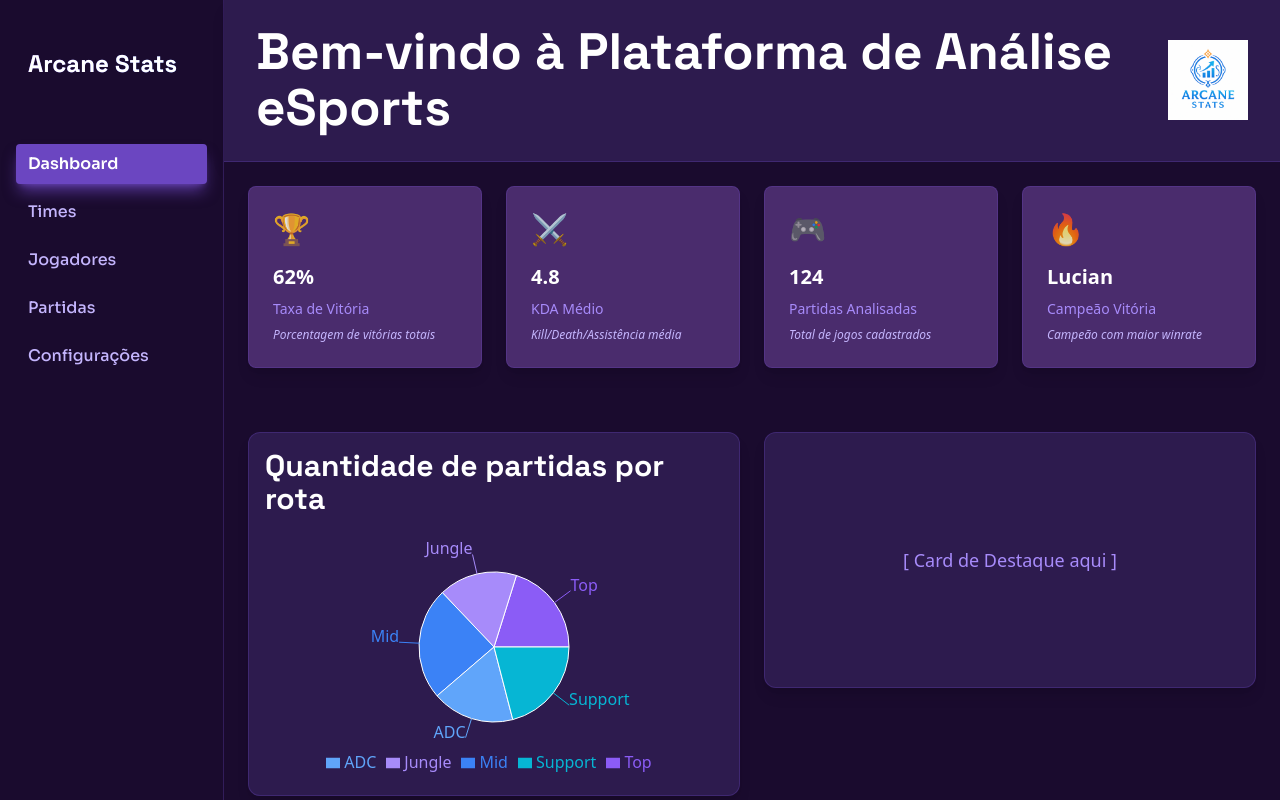
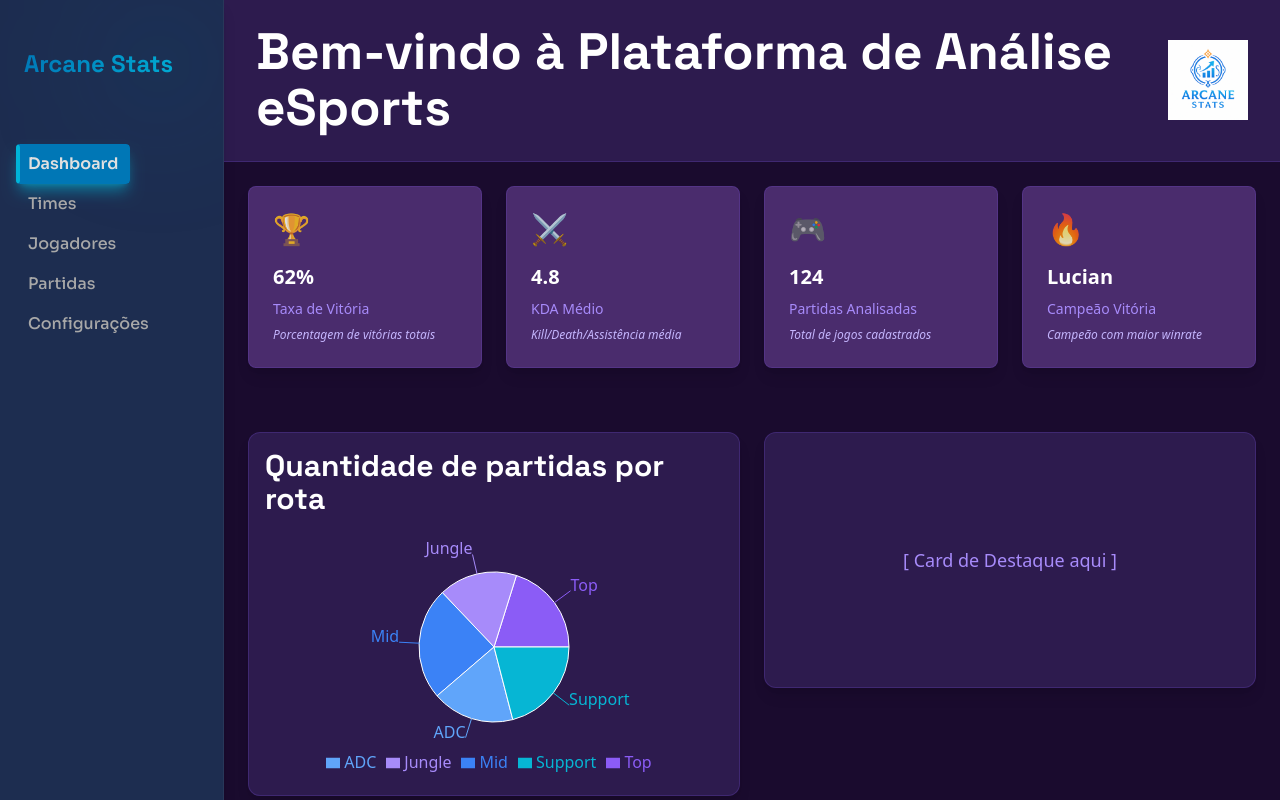
Before and after one commit to CapivaraDevv/Arcane-Stats, a React (Vite) app in the folder arcane-stats/: page / in a window 1280 px wide. Shown: the top 800 px of the page. Built offline with nearby package versions, Linux system fonts and the light colour scheme.

Commit message:
Melhorias nas animações da sidebar com motion

```diff
--- a/arcane-stats/src/pages/Sidebar.tsx
+++ b/arcane-stats/src/pages/Sidebar.tsx
@@ -1,4 +1,5 @@
 import { Link, useLocation } from 'react-router-dom';
+import { motion } from 'framer-motion';
 
 const Sidebar = () => {
   const location = useLocation();
@@ -7,60 +8,70 @@ const Sidebar = () => {
     return location.pathname === path;
   };
 
+  const linkVariants = {
+    hidden: { opacity: 0, x: -20 },
+    visible: (i: number) => ({
+      opacity: 1,
+      x: 0,
+      transition: {
+        delay: i * 0.1,
+        duration: 0.3
+      }
+    })
+  };
+
   return (
-    <aside className="bg-[#1a0b2e] min-h-screen w-56 flex flex-col gap-4 px-4 py-8 shadow-lg border-r border-[#6b46c1]/30">
-      <h2 className="space-grotesk-title flex text-white px-3 py-4 text-2xl font-bold mb-8 bg-gradient-to-r from-[#8b5cf6] to-[#3b82f6] bg-clip-text text-transparent">Arcane Stats</h2>
-      <nav className="sora-text text-white flex flex-col gap-2">
-        <Link
-          to="/dashboard"
-          className={`px-3 py-2 rounded hover:scale-95 transition-all ${
-            isActive('/dashboard') || isActive('/')
-              ? 'bg-[#6b46c1] font-semibold text-white shadow-lg shadow-[#8b5cf6]/50'
-              : 'hover:bg-[#4a2c6d] text-[#c4b5fd]'
-          }`}
-        >
-          Dashboard
-        </Link>
-        <Link
-          to="/times"
-          className={`px-3 py-2 rounded hover:scale-95 transition-all ${
-            isActive('/times')
-              ? 'bg-[#6b46c1] font-semibold text-white shadow-lg shadow-[#8b5cf6]/50'
-              : 'hover:bg-[#4a2c6d] text-[#c4b5fd]'
-          }`}
-        >
-          Times
-        </Link>
-        <Link
-          to="/jogadores"
-          className={`px-3 py-2 rounded hover:scale-95 transition-all ${
-            isActive('/jogadores')
-              ? 'bg-[#6b46c1] font-semibold text-white shadow-lg shadow-[#8b5cf6]/50'
-              : 'hover:bg-[#4a2c6d] text-[#c4b5fd]'
-          }`}
-        >
-          Jogadores
-        </Link>
-        <Link
-          to="/partidas"
-          className={`px-3 py-2 rounded hover:scale-95 transition-all ${
-            isActive('/partidas')
-              ? 'bg-[#6b46c1] font-semibold text-white shadow-lg shadow-[#8b5cf6]/50'
-              : 'hover:bg-[#4a2c6d] text-[#c4b5fd]'
-          }`}
-        >
-          Partidas
-        </Link>
-        <Link
-          to="/configuracoes"
-          className={`px-3 py-2 rounded hover:scale-95 transition-all ${
-            isActive('/configuracoes')
-              ? 'bg-[#6b46c1] font-semibold text-white shadow-lg shadow-[#8b5cf6]/50'
-              : 'hover:bg-[#4a2c6d] text-[#c4b5fd]'
-          }`}
-        >
-          Configurações
-        </Link>
+    <aside className="bg-[#1D2D50] min-h-screen w-56 flex flex-col gap-4 px-4 py-8 shadow-lg border-r border-white/5 relative overflow-hidden">
+      {/* Background animado sutil */}
+      <div className="absolute top-0 right-0 w-32 h-32 bg-[#0077B6]/10 rounded-full blur-3xl animate-float"></div>
+
+      <motion.h2
+        initial={{ opacity: 0, y: -20 }}
+        animate={{ opacity: 1, y: 0 }}
+        transition={{ duration: 0.5 }}
+        className="space-grotesk-title flex px-2 py-4 text-2xl font-bold mb-8 bg-gradient-to-r from-[#0077B6] to-[#00B4D8] bg-clip-text text-transparent relative z-10"
+      >
+        Arcane Stats
+      </motion.h2>
+      <nav className="sora-text text-[#E0E0E0] *:flex flex-col gap-2 relative z-10">
+        {[
+          { path: '/dashboard', label: 'Dashboard', index: 0 },
+          { path: '/times', label: 'Times', index: 1 },
+          { path: '/jogadores', label: 'Jogadores', index: 2 },
+          { path: '/partidas', label: 'Partidas', index: 3 },
+          { path: '/configuracoes', label: 'Configurações', index: 4 }
+        ].map(({ path, label, index }) => (
+          <motion.div
+            key={path}
+            custom={index}
+            initial="hidden"
+            animate="visible"
+            variants={linkVariants}
+          >
+            <Link
+              to={path}
+              className={`px-3 py-2 rounded transition-all relative overflow-hidden ${isActive(path) || (path === '/dashboard' && isActive('/'))
+                  ? 'font-semibold text-[#E0E0E0] shadow-lg shadow-[#00B4D8]/50'
+                  : 'text-[#A8A8A8] hover:bg-[#00B4D8] hover:text-[#E0E0E0]'
+                }`}
+            >
+              <span className="relative z-10 block">
+                {label}
+              </span>
+              {isActive(path) || (path === '/dashboard' && isActive('/')) ? (
+                <>
+                  <motion.div
+                    layoutId="activeTab"
+                    className="absolute inset-0 bg-[#0077B6] rounded z-0"
+                    initial={false}
+                    transition={{ type: "spring", bounce: 0.2, duration: 0.6 }}
+                  />
+                  <div className="absolute left-0 top-0 bottom-0 w-1 bg-[#00B4D8] rounded-r z-10"></div>
+                </>
+              ) : null}
+            </Link>
+          </motion.div>
+        ))}
       </nav>
     </aside>
   );
```
